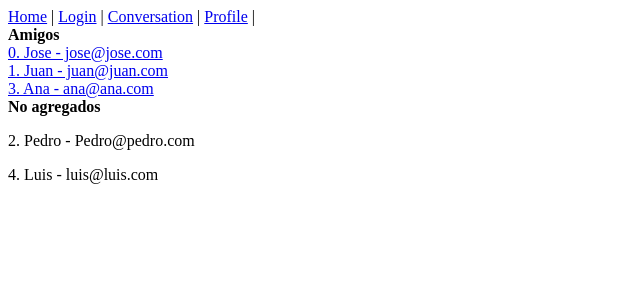
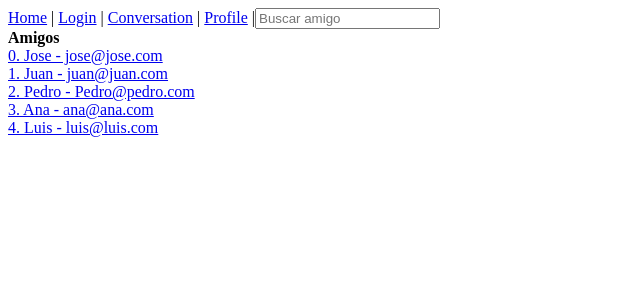
Before and after one commit to Egojose/platzinger, an Angular app: page / in a window 1280 px wide. Shown: the top 300 px of the page, without its empty margins (0-640 px from the left). Built offline with nearby package versions, Linux system fonts and the light colour scheme.

Commit message:
se implementa buscador

```diff
--- a/src/app/conversation/conversation.component.html
+++ b/src/app/conversation/conversation.component.html
@@ -1,3 +1,11 @@
 <p>
-  conversation works!
+  {{friend | json}}
 </p>
+
+<p>
+  {{price | number: '1.2-2' }}
+</p>
+
+<p>
+  {{today | date}}
+</p>
--- a/src/app/conversation/conversation.component.ts
+++ b/src/app/conversation/conversation.component.ts
@@ -12,11 +12,17 @@
   friendId: any;
   friends: User[];
   friend: User;
+  price: number =  78.9098809
+  today: any = Date.now();
 
   constructor(private activatedRoute: ActivatedRoute, private userService: UserService) {
     this.friendId = this.activatedRoute.snapshot.params['uid'];
-    console.log(this.friendId)
+    console.log(this.friendId);
     this.friends = this.userService.getFriends();
+    this.friend = this.friends.find( (record) => {
+      return record.uid == this.friendId;
+    });
+
   }
 
   ngOnInit() {
--- a/src/app/home/home.component.html
+++ b/src/app/home/home.component.html
@@ -1,16 +1,10 @@
+<input type="text" placeholder="Buscar amigo" [(ngModel)]="query">
 <br>
 <b>Amigos</b>
-<ng-container *ngFor="let user of friends; let i = index">
-  <div *ngIf="user.friend">
+<ng-container *ngFor="let user of friends | search: query; let i = index">
+  <div>
   <a routerLink="/conversation/{{user.uid}}">
     {{i}}. {{user.nick}} - {{user.mail}}
   </a>
 </div>
 </ng-container>
-
-<b>No agregados</b>
-<ng-container *ngFor="let user of friends; let i = index">
-  <p *ngIf="!user.friend">
-    {{i}}. {{user.nick}} - {{user.mail}}
-  </p>
-</ng-container>
--- a/src/app/home/home.component.ts
+++ b/src/app/home/home.component.ts
@@ -10,6 +10,7 @@
 })
 export class HomeComponent implements OnInit {
   friends: User[];
+  query: string = "";
   constructor(private userService: UserService) {
    this.friends = userService.getFriends();
   }
--- /dev/null
+++ b/src/app/pipes/search.ts
@@ -0,0 +1,21 @@
+import { Pipe, PipeTransform } from '@angular/core';
+
+@Pipe({
+    name: 'search'
+})
+export class SearchPipe implements PipeTransform {
+
+    public transform(value,  args: string) {
+        if (!value) {
+            return;
+        }
+        if (!args) {
+            return value;
+        }
+        args = args.toLocaleLowerCase();
+        return value.filter( (item) => {
+            return JSON.stringify(item).toLocaleLowerCase().includes(args);
+        })
+    }
+
+}
```
Also changed, not shown: src/app/app.module.ts (+7 -2 lines).
